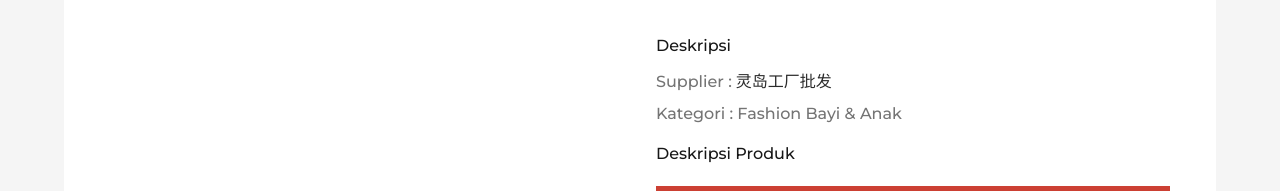
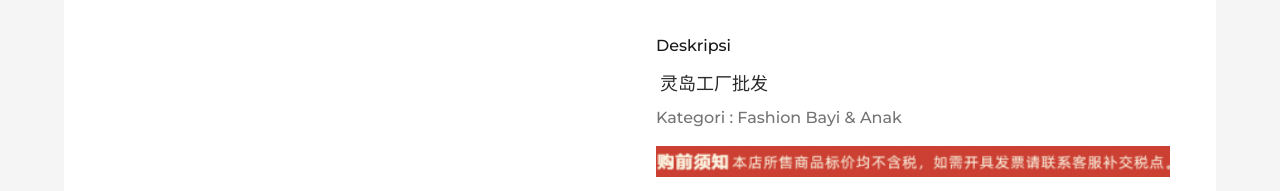
Before and after one commit to ajisdzalparo/CaribarangId-TestFrontend, a React (Vite) app: page / in a window 1280 px wide. Both pictures are taken after a click on the button "Deskripsi". Shown: the part 876-1067 px from the top of the page. Built offline with nearby package versions, Linux system fonts and the light colour scheme.

Commit message:
fix font size on tab description

```diff
--- a/src/components/InfoCard.jsx
+++ b/src/components/InfoCard.jsx
@@ -56,21 +56,17 @@ export const InfoCard = (dataProduct) => {
               Deskripsi
             </h3>
             <div className="flex flex-col gap-2">
+              <span className="text-md lg:text-lg font-normal text-[#2B2B2B] ml-1">
+                灵岛工厂批发
+              </span>
+              {/* <span className="text-xs lg:text-base font-medium text-[#747474]">
+              </span> */}
               <span className="text-xs lg:text-base font-medium text-[#747474]">
-                Supplier :
-                <span className="font-normal text-[#2B2B2B] ml-1">
-                  灵岛工厂批发
-                </span>
-              </span>
-              <span className="text-base font-medium text-[#747474]">
                 Kategori : Fashion Bayi & Anak
               </span>
             </div>
           </div>
           <div className="grid grid-[auto_1fr] gap-5 rounded-lg">
-            <h3 className="text-base font-medium text-[#171717]">
-              Deskripsi Produk
-            </h3>
             <div className="h-[650px] overflow-y-auto scrollbar-thin">
               {descImage.map((item, key) => (
                 <img
```
